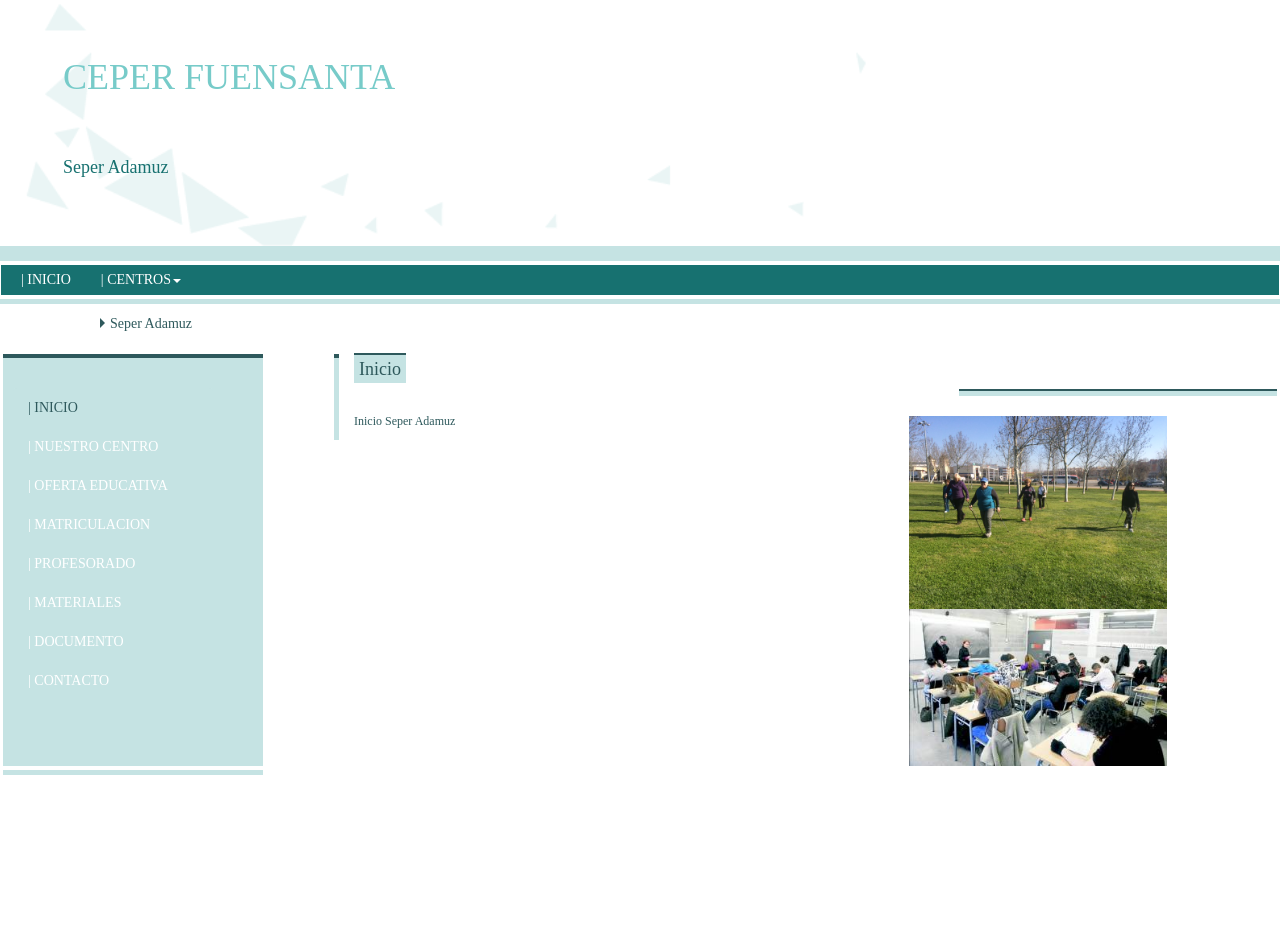
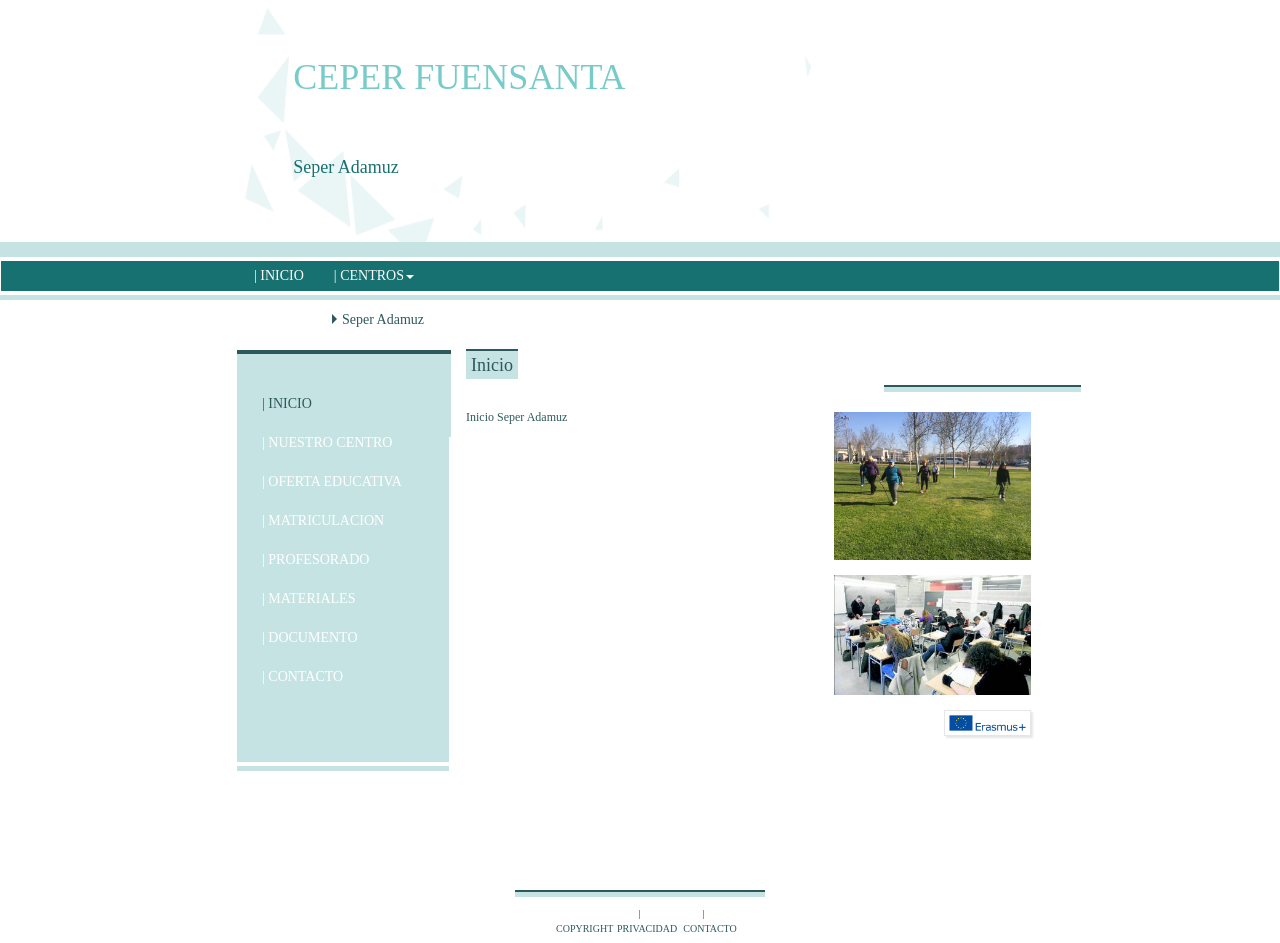
Before and after one commit to anamdgr/ceperFuensantaWeb, a website: page seperAdamuz.html in a window 1280 px wide. Shown: the top 943 px of the page. Before the commit the page ends 854 px from the top, so only its background shows below. Drawn offline with nearby package versions, Linux system fonts and the light colour scheme; a web font is replaced by a local one.

Commit message:
metidos espacios blancos a los lados en seperAdamuz para pantallas grandes

```diff
--- a/css/header.css
+++ b/css/header.css
@@ -18,17 +18,17 @@
 	background-color: #c5e3e3;
 }
 
-.container-fluid.cabecera {
+.cabecera {
+	height: 240px;
+}
+
+
+.cabecera-central {
 	background-image: url("../images/Fondo_triangulos-01.png");
 	background-repeat: no-repeat;
-	background-size: cover;
-	background-position: left;
-	margin-left: -2px;
-	margin-right: -2px;
+	background-size: 110% 105%;
+	background-position-x: -2px;
 	margin-top: -2px;
-	margin-bottom: -2px;
-	width: 105%;
-	height: 250px;
 }
 
 .titulo {
--- a/css/main-body.css
+++ b/css/main-body.css
@@ -46,12 +46,13 @@ body {
 }
 
 .seper-title {
-	margin-bottom: -30px;
+	margin-top: -40px;
+	margin-bottom: 20px;
+	margin-left: 80px;
 }
 
 .seper-title li{
 	list-style-type: none;
-	margin-left: 70px;
 	color: #2E595C;
 }
 
@@ -68,7 +69,7 @@ body {
 	border-left: 5px solid #2E595C;
 }
 
-.container-fluid.cuerpo {
+.cuerpo {
 	margin-top: 50px;
 	margin-left: -2px;
 	margin-right: -2px;
@@ -90,7 +91,7 @@ body {
 
 .barra-lateral {
 	background: #C5E3E3;
-	margin-left: -10px !important;
+	margin-left: 0px;
 	border-top: 4px solid;
 	border-top-color: #2E595C;
 	padding-top: 10px;
@@ -109,13 +110,29 @@ body {
 }
 
 .lineas-fotos {
+	width: 90%;
 	margin-top: 35px;
 	margin-left: 50px;
 	margin-bottom: 20px;
 }
 
+.foto {
+	margin-bottom: 15px;
+	width: 90%;
+}
+
+.erasmus-link {
+	margin-bottom: 10px;
+	width: 40%;
+	float: right;
+	border: 1px solid;
+	border-color: #E6E6E6;
+	box-shadow: 2px 2px 2px #E6E6E6;
+	margin-right: 10%;
+}
+
 .pie {
-	width: 20%;
+	width: 250px;
 	margin: 0 auto;
 	margin-top: 40px !important;
 }
--- a/css/simple-navbar.css
+++ b/css/simple-navbar.css
@@ -7,13 +7,15 @@
 
 .navbar-nav {
 	background-color: #177170;
-	height: 30px;
+	height: 20px;
+	margin-left: 20px;
 }
 
 .navbar-nav li a {
 	color: #fff;
 	padding: 5px;
 	margin-right: 20px;
+	height: 20px;
 }
 
 .navbar-nav li a:before {
@@ -36,7 +38,7 @@
 }
 
 .dropdown-menu.columns-5 {
-	margin-top: 3px !important;
+	margin-top: 13px !important;
 	width: 1000%;
 	border-top: 10px solid;
 	border-top-color: #C5E3E3;
--- a/css/simple-sidebar.css
+++ b/css/simple-sidebar.css
@@ -6,7 +6,7 @@
     margin-left: 10px;
     display: inline-block;
     list-style: none;
-    width: 250px;
+    width: 100%;
 }
 
 .sidebar-nav li {
--- a/seperAdamuz.html
+++ b/seperAdamuz.html
@@ -33,11 +33,19 @@
 <body>
 
 	<div class="container-fluid cabecera">
+		<div class="row cabecera">
+			<div class="col-md-2 hidden-sm hidden-xs"></div>
+			<div class="col-xs-12 col-sm-12 col-md-8">
+				<div class="container-fluid cabecera-central">
 					<div class="titulo-seper">
 						<h1>CEPER FUENSANTA</h1>
 					</div>
 					<div class="subtitulo-seper">
 						<h4>Seper Adamuz</h4>
+					</div>
+				</div>
+			</div>
+			<div class="col-md-2 hidden-sm hidden-xs"></div>
 		</div>
 	</div>
 
@@ -46,6 +54,9 @@
 	<!-- Topbar -->
 	<nav class="navbar">
   		<div class="container-fluid barra">
+	  		<div class="row">
+		  		<div class="col-md-2 hidden-sm hidden-xs"></div>
+				<div class="col-xs-12 col-sm-12 col-md-8">
 		    		<ul class="nav navbar-nav">
 			      		<li><a href="index.html">INICIO</a></li>
 			      		<li class="dropdown">
@@ -87,17 +98,25 @@
 			      		</li>
 		    		</ul>
 		    	</div>
+				<div class="col-md-2 hidden-sm hidden-xs"></div>
+			</div>
+  		</div>
 	</nav>
 
 	<ul id="thin-blue-line"></ul>
 
-	<ul class="seper-title"><li>Seper Adamuz</li></ul>
+
 
 	<div class="container-fluid cuerpo">
 		<div class="row">
+	  		<div class="col-md-2 hidden-sm hidden-xs"></div>
+			<div class="col-xs-12 col-sm-12 col-md-8">
+				<div class="row">
+				<ul class="seper-title"><li>Seper Adamuz</li></ul>
 					<div class="col-sm-3">
 						<!-- Sidebar -->
 						<div class="columna barra-lateral">
+
 							<ul class="sidebar-nav nav nav-tabs">
 								<li class="active">
 									<a data-toggle="tab" href="#inicio">| INICIO</a>
@@ -127,9 +146,7 @@
 							<ul id="white-line"></ul>
 							<ul id="small-blue-line"></ul>
 						</div>
-
 					</div>
-
 					<div class="col-sm-5 columna-texto">
 						<ul id="dark-blue-point"></ul>
 						<div class="tab-content">
@@ -173,13 +190,29 @@
 								<ul id="dark-blue-line"></ul>
 								<ul id="small-blue-line"></ul>
 							</div>
-					<img src="./images/cuerpo1.jpg" class="img-fluid" width="70%"></img>
-					<img src="./images/cuerpo2.jpg" class="img-fluid" width="70%"></img>
+							<img src="./images/cuerpo1.jpg" class="img-fluid foto"></img>
+							<img src="./images/cuerpo2.jpg" class="img-fluid foto"></img>
+							<a href="#"><img class="img-fluid erasmus-link" src="images/erasmus+_logo.jpg"></img></a>
 						</div>
 					</div>
 				</div>
 			</div>
-
+			<div class="col-md-2 hidden-sm hidden-xs"></div>
+		</div>
+	</div>
+	<footer>
+		<div class="row pie">
+			<ul id="dark-blue-line"></ul>
+			<ul id="small-blue-line"></ul>
+		</div>
+		<div class="row enlaces-pie">
+			<ul>
+				<li><a href="#">COPYRIGHT</a></li>
+				<li><a href="#">PRIVACIDAD</a></li>
+				<li><a href="#">CONTACTO</a></li>
+			</ul>
+		</div>
+	</footer>
 </body>
 
 </html>
```
Also changed, not shown: index.html (+4 -1 lines). Lines whose indentation alone changed are shown as unchanged.
